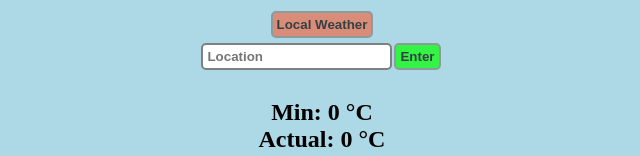
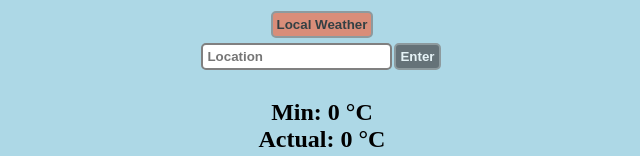
Before and after one commit to nerdychap/Weather-App-React, a React app: page / in a window 1280 px wide. Shown: the top 156 px of the page, without its empty margins (318-958 px from the left). Built offline with nearby package versions, Linux system fonts and the light colour scheme.

Commit message:
styling enter button with corresponding icon color

```diff
--- a/src/style.scss
+++ b/src/style.scss
@@ -22,8 +22,9 @@ input[type="text"]{
 	font-weight: bold;
 }
 input[type="submit"]{
-	background-color: rgb(0,255,0);
-	color: black;
+	//background-color: rgb(0,255,0);
+	background-color: #48484a;
+	color: white;
 	border: 2px solid grey;
 	border-radius: 5px;
 	padding: 4px;
```
